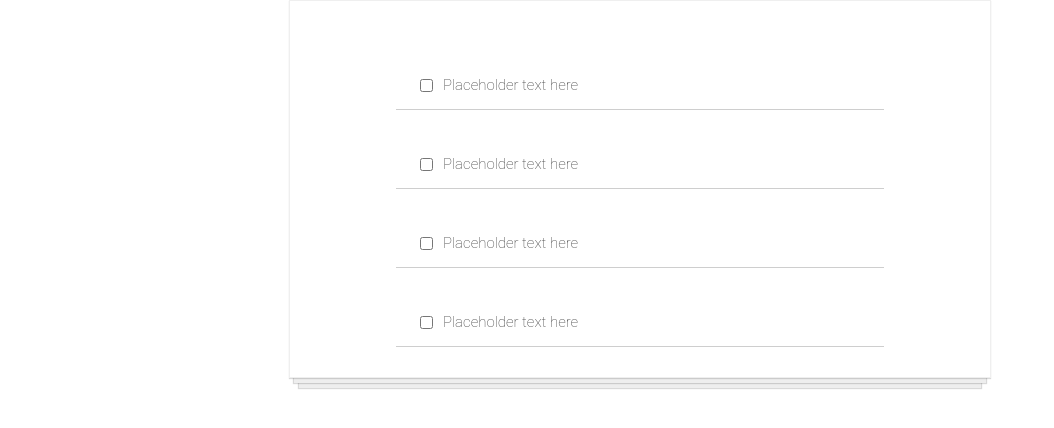
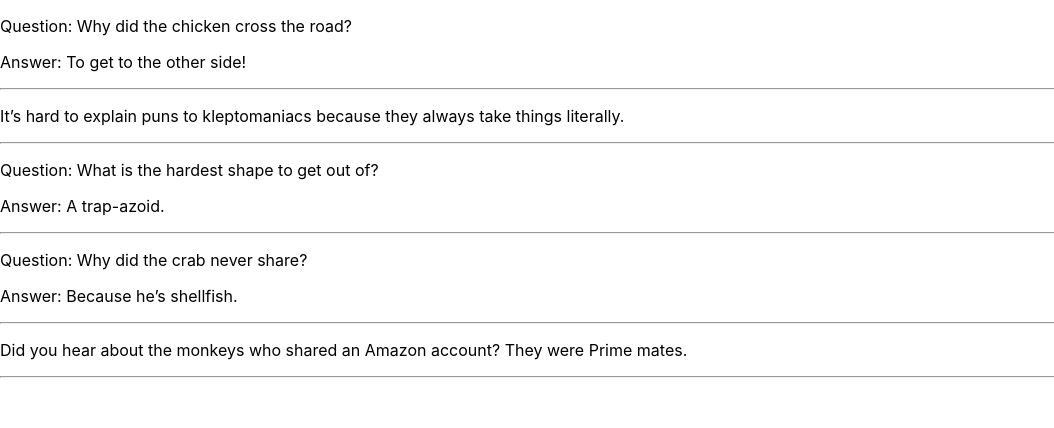
Before and after one commit to jacknehme/scrimba-learn-react, a React (Create React App) app: page / in a window 1280 px wide. Shown: the top 428 px of the page, without its empty margins (0-1054 px from the left). Built offline with nearby package versions, Linux system fonts and the light colour scheme.

Commit message:
Stopped at 21 Mapping Components

```diff
--- a/public/index.html
+++ b/public/index.html
@@ -23,7 +23,7 @@
   </head>
   <body>
     <noscript>You need to enable JavaScript to run this app.</noscript>
-    <!-- <div>Stopped at Part 19. https://scrimba.com/g/glearnreact</div> -->
+    <!-- <div>Stopped at Part 21. https://scrimba.com/g/glearnreact</div> -->
     <div id="root"></div>
     <!--
       This HTML file is a template.
--- a/src/App.js
+++ b/src/App.js
@@ -2,7 +2,39 @@ import React from 'react';
 import logo from './logo.svg';
 import './App.css';
 
-import TodoItem from './components/TodoItem';
+
+import Joke from './components/Joke';
+
+function App () {
+  return (
+    <div>
+      <Joke
+        question={'Why did the chicken cross the road?'}
+        punchLine={'To get to the other side!'}
+      />
+      <Joke
+        question={''}
+        punchLine={'It’s hard to explain puns to kleptomaniacs because they always take things literally.'}
+      />
+      <Joke
+        question={'What is the hardest shape to get out of?'}
+        punchLine={'A trap-azoid.'}
+      />
+      <Joke
+        question={'Why did the crab never share?'}
+        punchLine={'Because he’s shellfish.'}
+      />
+      <Joke
+        question={''}
+        punchLine={'Did you hear about the monkeys who shared an Amazon account? They were Prime mates.'}
+      />
+
+    </div>
+  );
+}
+
+
+
 // import Header from './components/Header';
 // import MainContent from './components/MainContent';
 // import Footer from './components/Footer';
@@ -17,16 +49,62 @@ import TodoItem from './components/TodoItem';
 //   );
 // }
 
-function App(){
-  return (
-    <div className="todo-list">
-      <TodoItem />
-      <TodoItem />
-      <TodoItem />
-      <TodoItem />
-    </div>
-  )
-}
+// import TodoItem from './components/TodoItem';
+
+// function App(){
+//   return (
+//     <div className="todo-list">
+//       <TodoItem />
+//       <TodoItem />
+//       <TodoItem />
+//       <TodoItem />
+//     </div>
+//   )
+// }
+
+
+
+
+// import ContactCard from './components/ContactCard';
+
+// function App() {
+//   return (
+//     <div className="contacts">
+//       <ContactCard
+//         contact={{
+//           name: "Mr. Whiskerson",
+//           imgUrl: "http://placekitten.com/300/200",
+//           phone: "(212) 555-1234",
+//           email: "mr.whiskerson@catnap.meow"
+//         }}
+//       />
+//       <ContactCard
+//         contact={{
+//           name: "Fluffykins",
+//           imgUrl: "http://placekitten.com/400/200",
+//           phone: "(212) 555-2345",
+//           email: "fluffy@me.com"
+//         }}
+//       />
+//       <ContactCard
+//         contact={{
+//           name: "Destroyer",
+//           imgUrl: "http://placekitten.com/400/300",
+//           phone: "(212) 555-3456",
+//           email: "destroyer@yahoo.com"
+//         }}
+//       />
+//       <ContactCard
+//         contact={{
+//           name: "felix",
+//           imgUrl: "http://placekitten.com/200/101",
+//           phone: "(212) 555-4567",
+//           email: "felix@hotmail.com"
+//         }}
+//       />
+//     </div>
+//   );
+// }
 
 
 export default App;
--- /dev/null
+++ b/src/components/ContactCard.js
@@ -0,0 +1,15 @@
+import React from 'react';
+
+function ContactCard (props){
+    const contact = props.contact;
+    return (
+        <div className="contact-card">
+            <img src={contact.imgUrl} />
+            <h3>{contact.name}</h3>
+            <p>Phone: {contact.phone}</p>
+            <p>Email: {contact.email}</p>
+        </div>
+    );
+}
+
+export default ContactCard;
--- /dev/null
+++ b/src/components/Joke.js
@@ -0,0 +1,17 @@
+import React from 'react';
+
+
+function Joke(props) {
+    const {question, punchLine} = props;
+
+    return (
+        <div>
+            <p style={{display: !question && "none"}}>Question: {question}</p>
+            <p>{question && 'Answer:'} {punchLine}</p>
+            <hr />
+        </div>
+
+    );
+}
+
+export default Joke;
```
